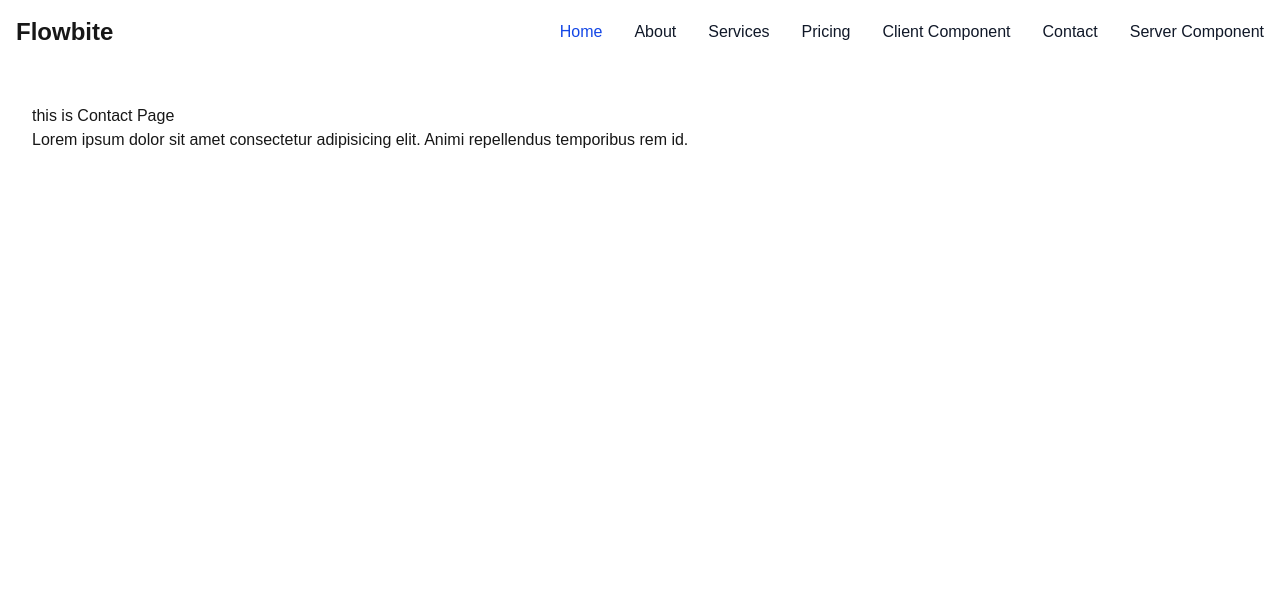
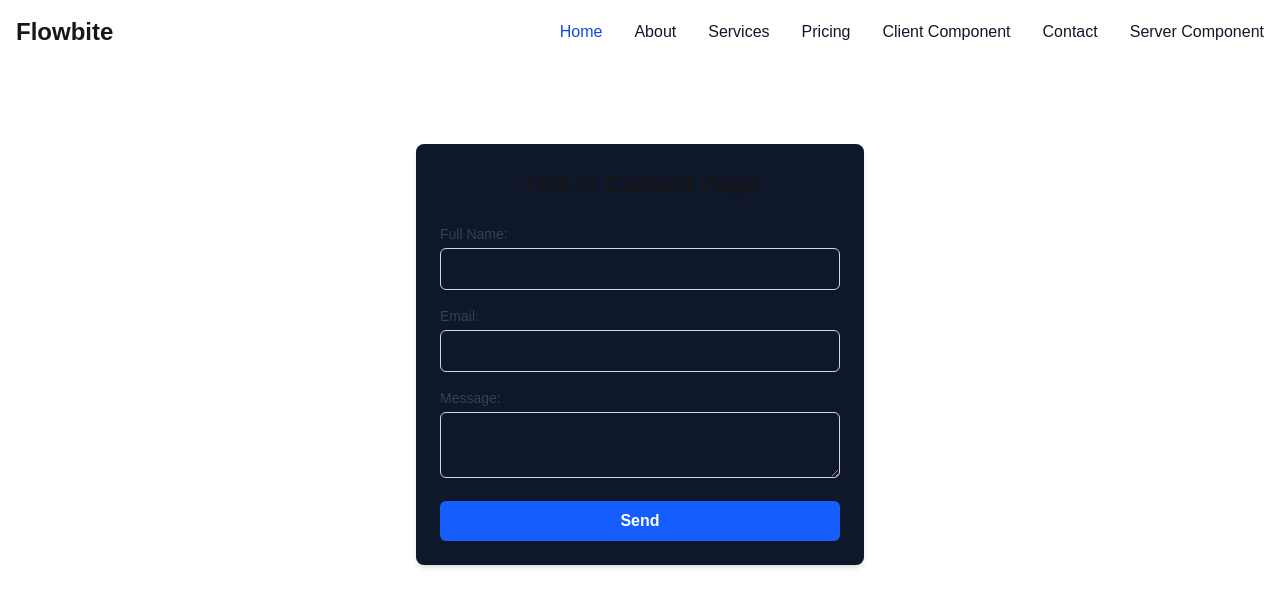
Before and after one commit to rafiqwe/Learn-Next.js, a Next.js app: page /contact in a window 1280 px wide. Shown: the top 606 px of the page. Built offline with nearby package versions, Linux system fonts and the light colour scheme.

Commit message:
Update contact page

```diff
--- a/app/(user)/contact/page.jsx
+++ b/app/(user)/contact/page.jsx
@@ -1,12 +1,67 @@
-import React from 'react'
+"use client";
+
+const contactAction = async (formData) => {
+  const { name, email, message } = Object.fromEntries(formData);
+  console.log(name, email, message);
+};
 
 const page = () => {
   return (
-    <div>
-      <h1>this is Contact Page </h1>
-      <p>Lorem ipsum dolor sit amet consectetur adipisicing elit. Animi repellendus temporibus rem id.</p>
+    <div className="max-w-md mx-auto mt-10 p-6 bg-slate-900 rounded-lg shadow-md">
+      <h1 className="text-2xl font-bold mb-6 text-center">
+        This is Contact Page
+      </h1>
+      <form className="space-y-4" action={contactAction}>
+        <div>
+          <label
+            htmlFor="name"
+            className="block text-sm font-medium text-gray-700 mb-1"
+          >
+            Full Name:
+          </label>
+          <input
+            type="text"
+            id="name"
+            name="name"
+            className="w-full px-3 py-2 border border-gray-300 rounded-md focus:outline-none focus:ring focus:border-blue-500"
+          />
+        </div>
+        <div>
+          <label
+            htmlFor="email"
+            className="block text-sm font-medium text-gray-700 mb-1"
+          >
+            Email:
+          </label>
+          <input
+            type="email"
+            id="email"
+            name="email"
+            className="w-full px-3 py-2 border border-gray-300 rounded-md focus:outline-none focus:ring focus:border-blue-500"
+          />
+        </div>
+        <div>
+          <label
+            htmlFor="message"
+            className="block text-sm font-medium text-gray-700 mb-1"
+          >
+            Message:
+          </label>
+          <textarea
+            id="message"
+            name="message"
+            className="w-full px-3 py-2 border border-gray-300 rounded-md focus:outline-none focus:ring focus:border-blue-500"
+          ></textarea>
+        </div>
+        <button
+          type="submit"
+          className="w-full py-2 px-4 bg-blue-600 text-white font-semibold rounded-md hover:bg-blue-700 transition"
+        >
+          Send
+        </button>
+      </form>
     </div>
-  )
-}
+  );
+};
 
-export default page
+export default page;
```
